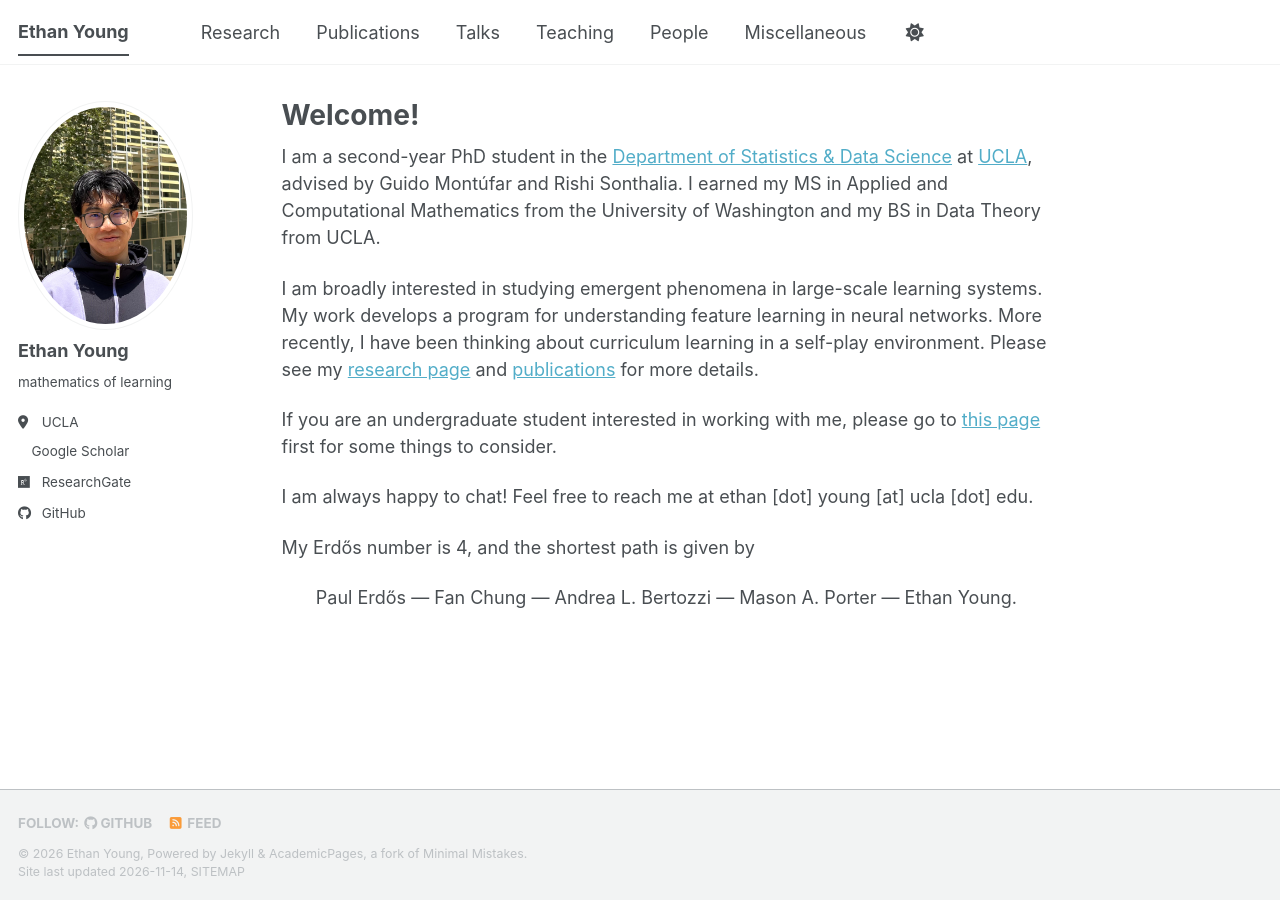
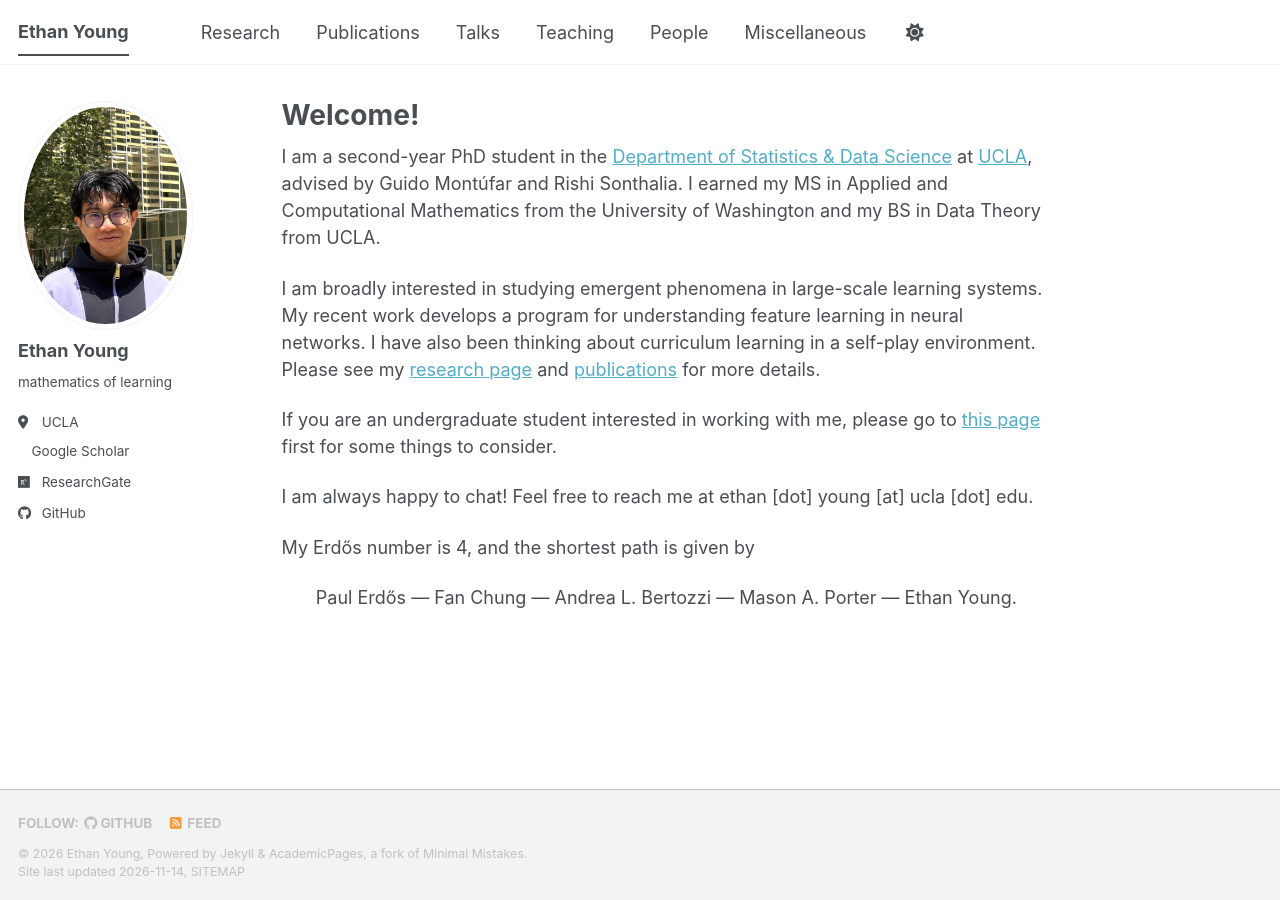
Before and after one commit to ethanjyoung/ethanjyoung.github.io, a Jekyll site: the page built from _pages/about.md, in a window 1280 px wide. Built offline with Jekyll 4.4.1, drawn with Linux system fonts in a browser that asks for light colours; a style sheet for code colours, icons or effects is not loaded.

Commit message:
Update about.md

```diff
--- a/_pages/about.md
+++ b/_pages/about.md
@@ -10,7 +10,7 @@ redirect_from:
 
 I am a second-year PhD student in the [Department of Statistics & Data Science](https://statistics.ucla.edu/) at [UCLA](https://www.ucla.edu/), advised by Guido Montúfar and Rishi Sonthalia. I earned my MS in Applied and Computational Mathematics from the University of Washington and my BS in Data Theory from UCLA.
 
-I am broadly interested in studying emergent phenomena in large-scale learning systems. My work develops a program for understanding feature learning in neural networks. More recently, I have been thinking about curriculum learning in a self-play environment. Please see my [research page](https://ethanjyoung.github.io/research/) and [publications](https://ethanjyoung.github.io/publications/) for more details.
+I am broadly interested in studying emergent phenomena in large-scale learning systems. My recent work develops a program for understanding feature learning in neural networks. I have also been thinking about curriculum learning in a self-play environment. Please see my [research page](https://ethanjyoung.github.io/research/) and [publications](https://ethanjyoung.github.io/publications/) for more details.
 
 If you are an undergraduate student interested in working with me, please go to [this page](https://ethanjyoung.github.io/people/) first for some things to consider.
 
```
